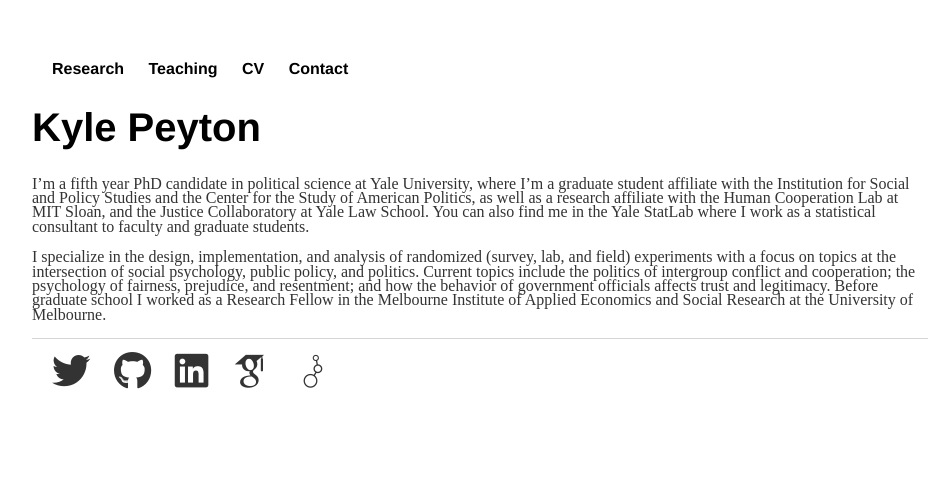
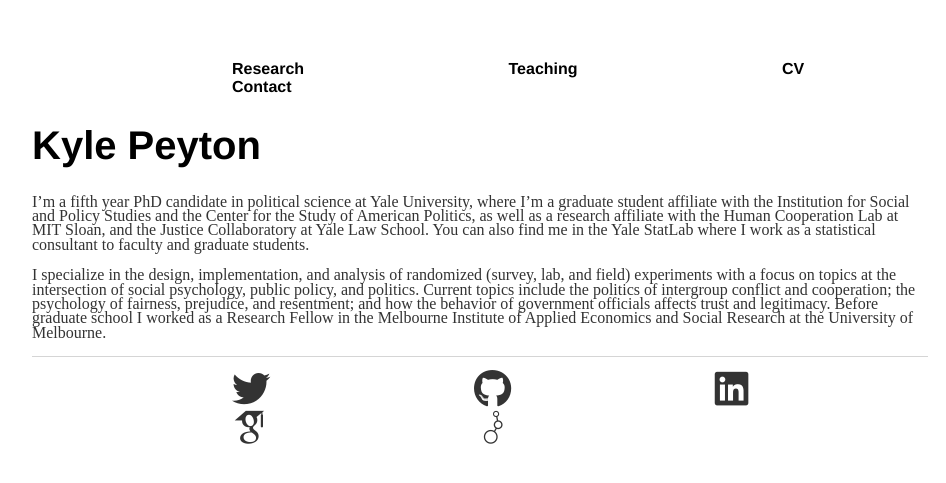
Before and after one commit to kylepeyton/kylepeyton.github.io, a Jekyll site: the page built from index.markdown, in a window 1280 px wide. Shown: the top 483 px of the page, without its empty margins (160-1106 px from the left). Built offline with Jekyll 4.4.1, drawn with Linux system fonts in a browser that asks for light colours; nearby versions of some CDN libraries; some web fonts are replaced.

Commit message:
Update main.css

```diff
--- a/css/main.css
+++ b/css/main.css
@@ -10,7 +10,7 @@ nav ul, footer ul {
 }
 nav ul li, footer ul li {
     display: inline;
-    margin-left: 20px;
+    margin-left: 200px;
 }
 a {
     text-decoration: none;
```
